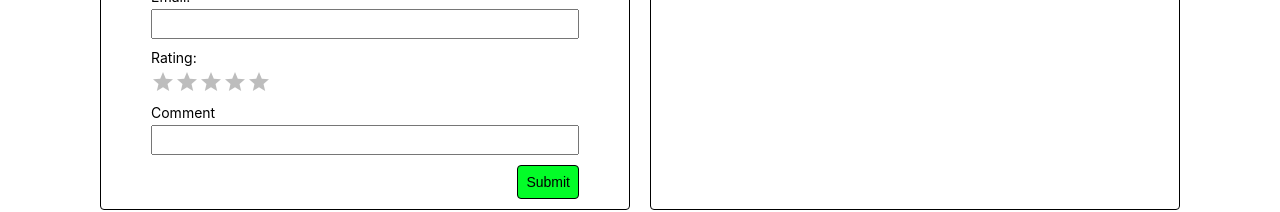
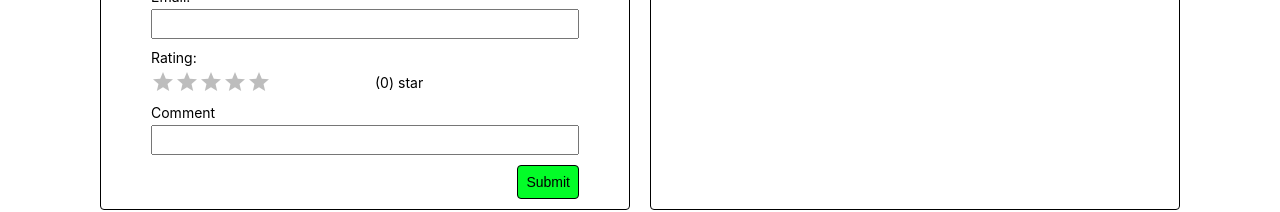
Before and after one commit to j-hutchinson/Product-review, a React (Create React App) app: page / in a window 1280 px wide. Shown: the part 206-418 px from the top of the page. Built offline with nearby package versions, Linux system fonts and the light colour scheme.

Commit message:
Add rating label to star system

```diff
--- a/src/components/PostComment/component.tsx
+++ b/src/components/PostComment/component.tsx
@@ -42,6 +42,16 @@ const StyledLabel = styled.p`
     font-size: 16px;
 `;
 
+const StyledRatingSystem = styled.div`
+    display: grid;
+    grid-template-columns: 1fr 1fr;
+`;
+
+const StyledRatingLabel = styled.label`
+    padding: 4px 0 0 ${spacing.small};
+    font-size: 14px;
+`;
+
 const PostComment = (): JSX.Element => {
     const [name, setName] = useState<string>('');
     const [email, setEmail] = useState<string>('');
@@ -81,7 +91,10 @@ const PostComment = (): JSX.Element => {
                 />
             </StyledItem>
             <StyledItem>Rating:
-                <Rating onChange={(_, rating: number) => setRating(Number(rating))} value={rating} />
+                <StyledRatingSystem>
+                    <Rating onChange={(_, rating: number) => setRating(Number(rating))} value={rating} />
+                    <StyledRatingLabel>({rating}) star{rating > 1 ? 's' : ''}</StyledRatingLabel>
+                </StyledRatingSystem>
             </StyledItem>
             <StyledItem>
                 <label htmlFor="comment">Comment</label>
```
Also changed, not shown: src/components/IndividualComment/component.tsx (+4 -4 lines), 2 other files (tests, documents, lock files or other folders).
